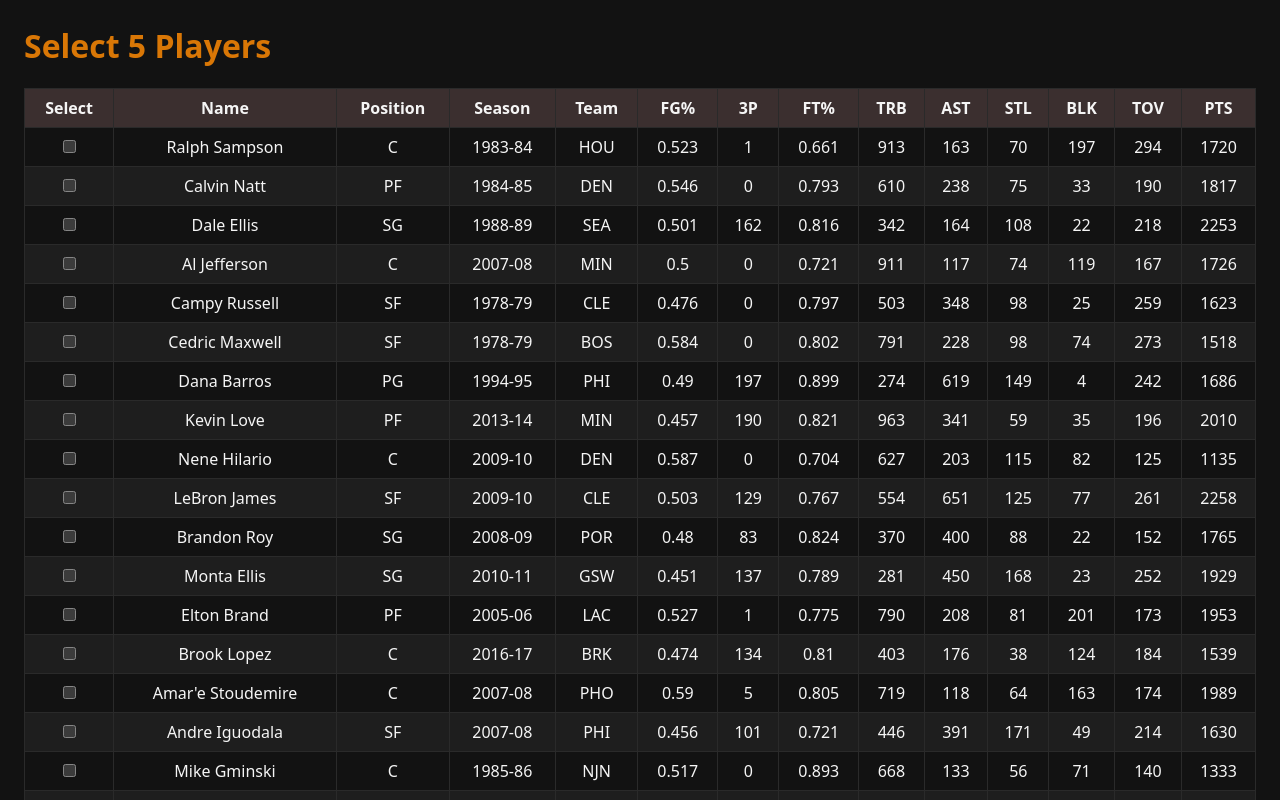
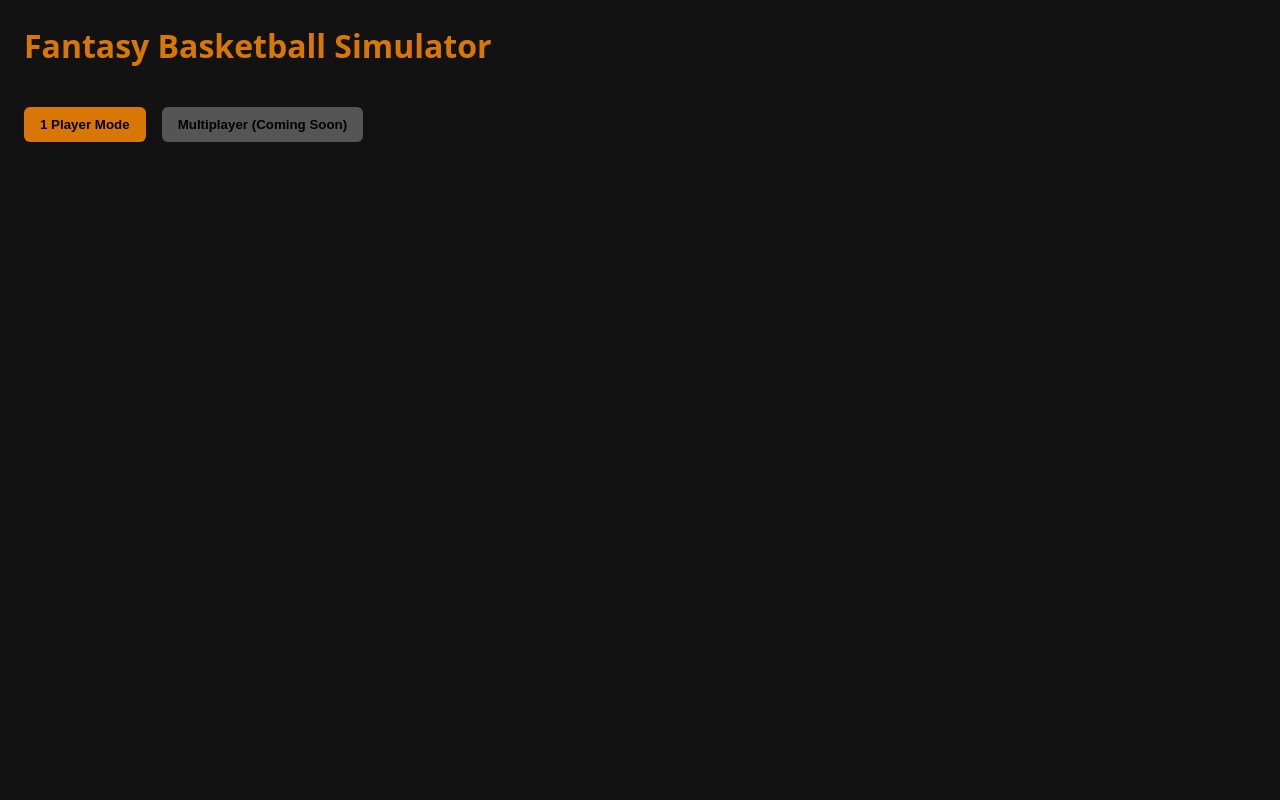
Before and after one commit to augustkeller/fantasy-basketball-simulator, a React (Vite) app in the folder fantasy-basketball/: page / in a window 1280 px wide. Shown: the top 800 px of the page. Built offline with nearby package versions, Linux system fonts and the light colour scheme.

Commit message:
App.jsx router update

```diff
--- a/fantasy-basketball/src/App.jsx
+++ b/fantasy-basketball/src/App.jsx
@@ -1,4 +1,5 @@
 import { BrowserRouter as Router, Routes, Route } from "react-router-dom";
+import GameModeSelect from "./pages/GameModeSelect";
 import Home from "./pages/Home";
 import Results from "./pages/Results";
 
@@ -6,7 +7,8 @@ export default function App() {
   return (
     <Router>
       <Routes>
-        <Route path="/" element={<Home />} />
+        <Route path="/" element={<GameModeSelect />} />
+        <Route path="/one-player" element={<Home />} />
         <Route path="/results" element={<Results />} />
       </Routes>
     </Router>
```
